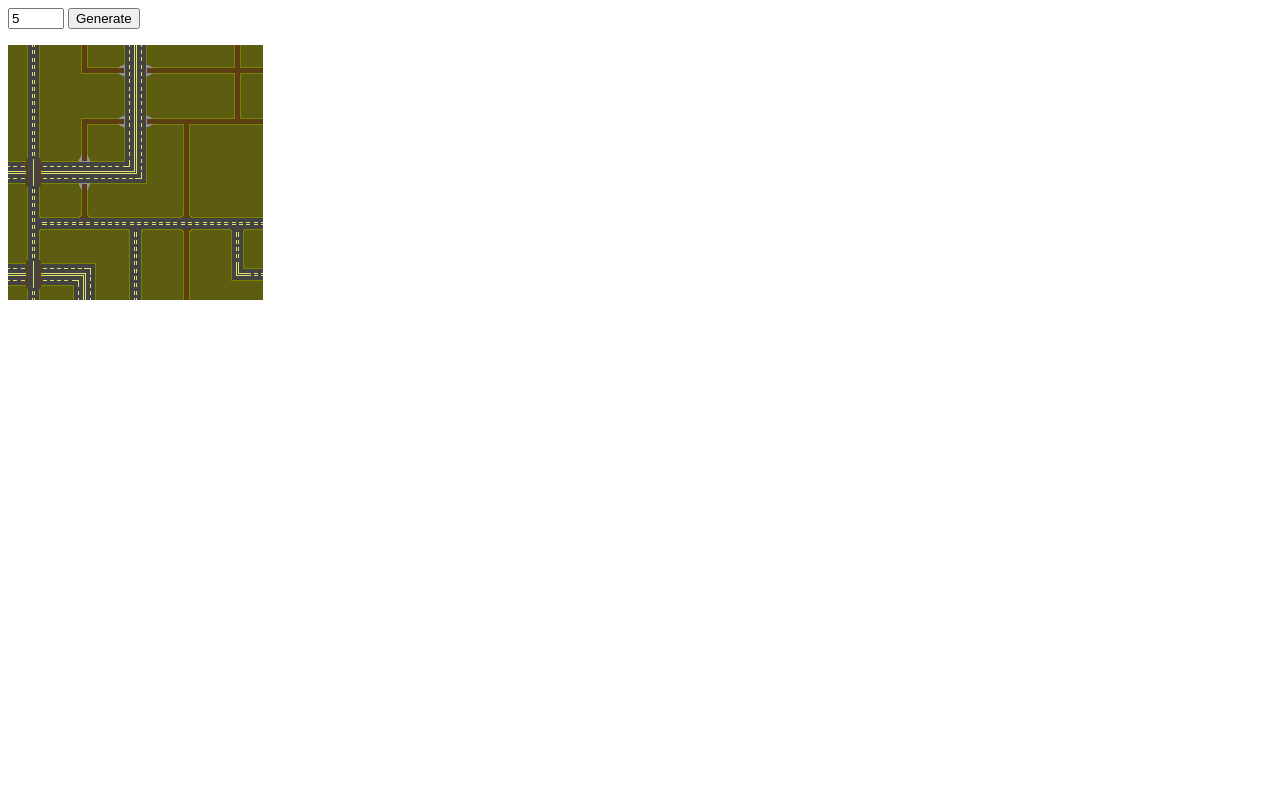
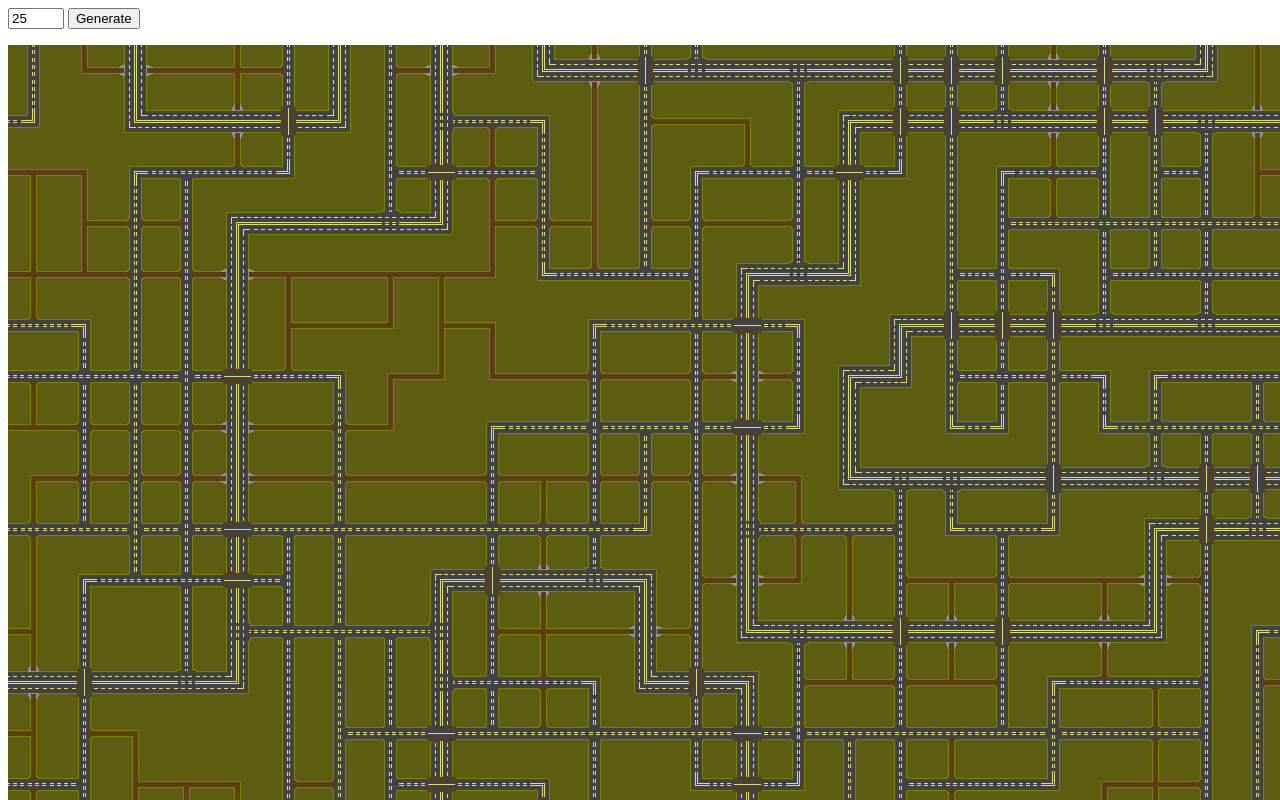
Before and after one commit to KaiserMovet/MapGenerator, a website: page index.html in a window 1280 px wide. Shown: the top 800 px of the page. Drawn offline with Linux system fonts and the light colour scheme.

Commit message:
Change default value to 25

```diff
--- a/app/js/main.js
+++ b/app/js/main.js
@@ -1,6 +1,6 @@
 "use strict";
 var refreshIntervalId;
-function main(x = 5, y = 5) {
+function main(x = 25, y = 25) {
     var table = new Grid("main_table", x, y);
     // var row = table.insertRow(0);
     table.updateContent();
--- a/app/ts/main.ts
+++ b/app/ts/main.ts
@@ -1,6 +1,6 @@
 var refreshIntervalId: number;
 
-function main(x: number = 5, y: number = 5) {
+function main(x: number = 25, y: number = 25) {
   var table: Grid = new Grid("main_table", x, y);
   // var row = table.insertRow(0);
   table.updateContent();
--- a/index.html
+++ b/index.html
@@ -1,7 +1,7 @@
 <html>
   <body>
     <form action="">
-      <input type="number" min="1" max="50" value="5" id="table_size" />
+      <input type="number" min="1" max="50" value="25" id="table_size" />
       <input type="button" value="Generate" onclick="myFunction()" />
     </form>
 
```
